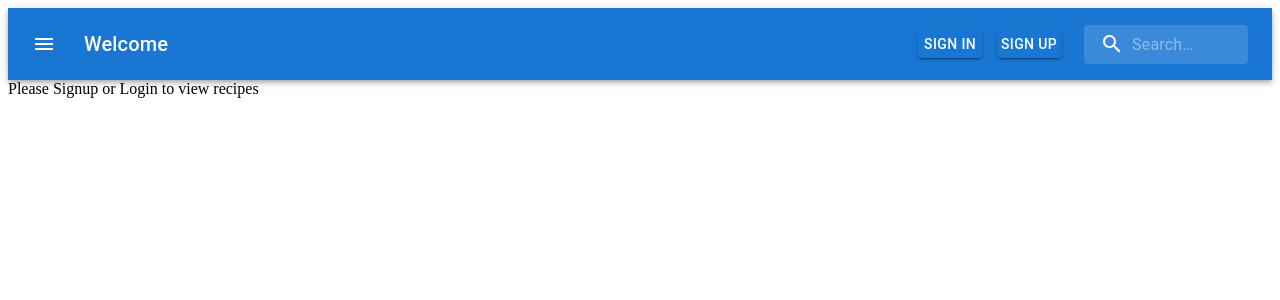
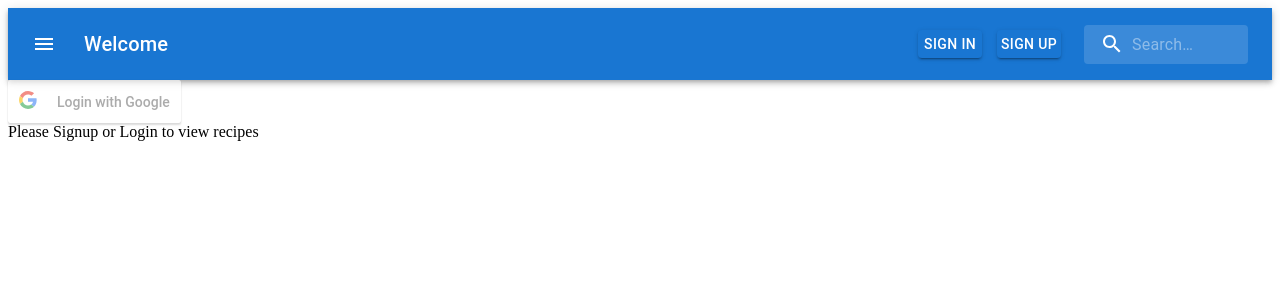
Before and after one commit to vickyruud/NutriYums, a React (Create React App) app: page / in a window 1280 px wide. Shown: the top 300 px of the page. Built offline with nearby package versions, Linux system fonts and the light colour scheme; no server answers.

Commit message:
added login with google

```diff
--- a/package.json
+++ b/package.json
@@ -25,6 +25,7 @@
     "passport-jwt": "^4.0.0",
     "react": "^18.1.0",
     "react-dom": "^18.1.0",
+    "react-google-login": "^5.2.2",
     "react-scripts": "5.0.1",
     "uuid": "^8.3.2",
     "validator": "^10.9.0",
--- a/src/App.jsx
+++ b/src/App.jsx
@@ -5,6 +5,10 @@ import NavBar from './components/NavBar';
 import SignIn from './modals/SignIn';
 import SignUp from './modals/SignUp';
 import { Modal } from '@mui/material';
+import GoogleLogin from 'react-google-login';
+
+
+
 
 export default function App() {
 
@@ -43,7 +47,7 @@ export default function App() {
 
   useEffect(() => {
     const loggedInUser = localStorage.getItem('user');
-    if (loggedInUser != undefined) {
+    if (loggedInUser !== undefined) {
       let foundUser = JSON.parse(loggedInUser)
       setUser(foundUser);
     } else {
@@ -52,11 +56,37 @@ export default function App() {
   }, [])
 
 
+  const responseSuccessGoogle = (response) => {
+    axios({
+      method: "POST",
+      url: 'http://localhost:5000/api/googlelogin',
+      data: {tokenId: response.tokenId}
+    }).then(resp => {
+      console.log(resp);
+      localStorage.setItem("token", resp.data.token)
+      localStorage.setItem("user", JSON.stringify(resp.data.message))
+      setUser(resp.data.message);
+
+    })
+  }
+
+  const responseErrorGoogle = (response) => {
+
+  }
+
+
   return (
     <div>
 
       {!user && <NavBar handleSignInOpen={setSignInOpen} setOpenModal={setSignUpOpen} />}
       {user && <NavBar user={user} logout={logout} />}
+        <GoogleLogin
+          clientId="314086644675-a82vonng714fusuuotog2780t6plapo9.apps.googleusercontent.com"
+          buttonText="Login with Google"
+          onSuccess={responseSuccessGoogle}
+          onFailure={responseErrorGoogle}
+          cookiePolicy={'single_host_origin'}
+        />
 
       <Modal open={signInOpen}>
       <SignIn completeSignUp={completeSignUp} setCompleteSignUp={setCompleteSignUp} setUser={setUser} setOpenModal={setSignInOpen} />
```
Also changed, not shown: 1 other file (tests, documents, lock files or other folders).
